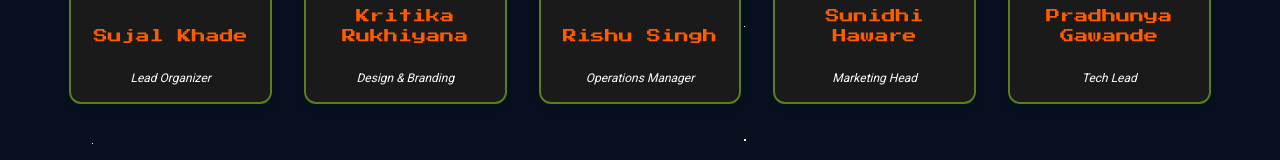
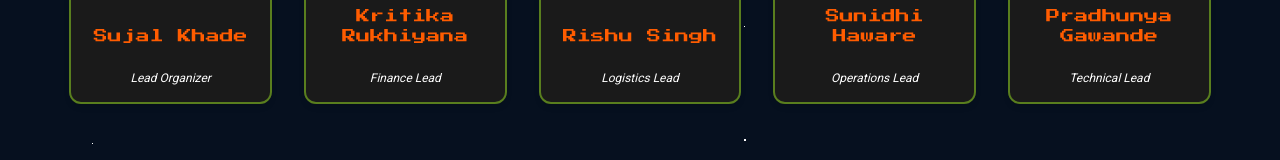
Before and after one commit to codetechie18/Hack4Maha, a React (Vite) app: page /team in a window 1280 px wide. Shown: the part 492-652 px from the top of the page. Built offline with nearby package versions, Linux system fonts and the light colour scheme.

Commit message:
feat: fix the changes in the team pages

```diff
--- a/src/Pages/Team.jsx
+++ b/src/Pages/Team.jsx
@@ -73,28 +73,28 @@ const Team = () => {
       },
       {
         name: "Kritika Rukhiyana",
-        role: "Design & Branding",
+        role: "Finance Lead",
         photo: "/img/org/kritika.png",
         twitter: "https://x.com/Kritika8924",
         linkedin: "https://www.linkedin.com/in/kritika-rukhiyana-65a28a307",
       },
       {
         name: "Rishu Singh",
-        role: "Operations Manager",
+        role: "Logistics Lead",
         photo: "/img/org/rishu.png",
         twitter: "https://x.com/rishuksingh",
         linkedin: "https://www.linkedin.com/in/rishukrsingh/",
       },
       {
         name: "Sunidhi Haware",
-        role: "Marketing Head",
+        role: "Operations Lead",
         photo: "/img/org/sunidhi.png",
         twitter: "https://x.com/Sunidhi_vj",
         linkedin: "https://www.linkedin.com/in/sunidhi-haware-797a97323",
       },
       {
         name: "Pradhunya Gawande",
-        role: "Tech Lead",
+        role: "Technical Lead",
         photo: "/img/org/pradhunya.png",
         twitter: "https://x.com/pradhunya_patil",
         linkedin: "https://www.linkedin.com/in/pradhunya-gawande",
```
